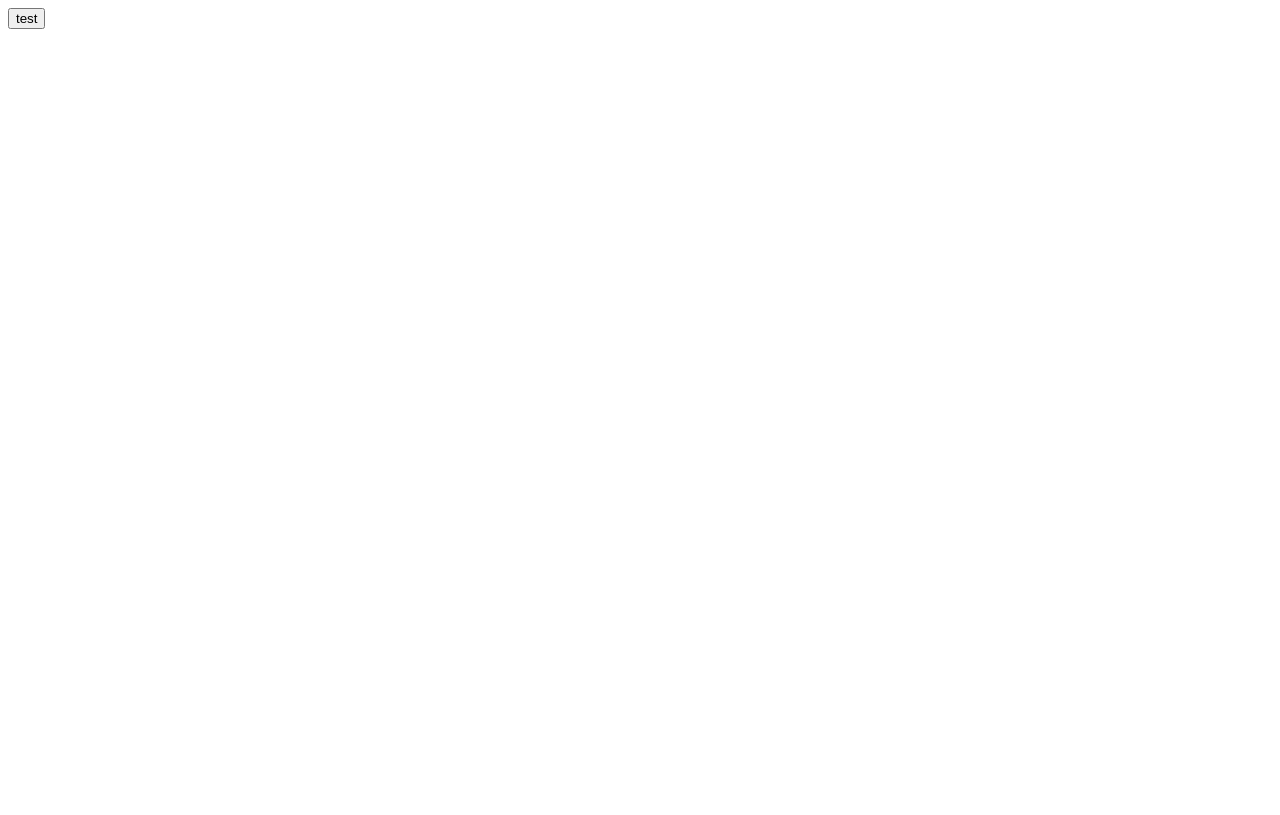
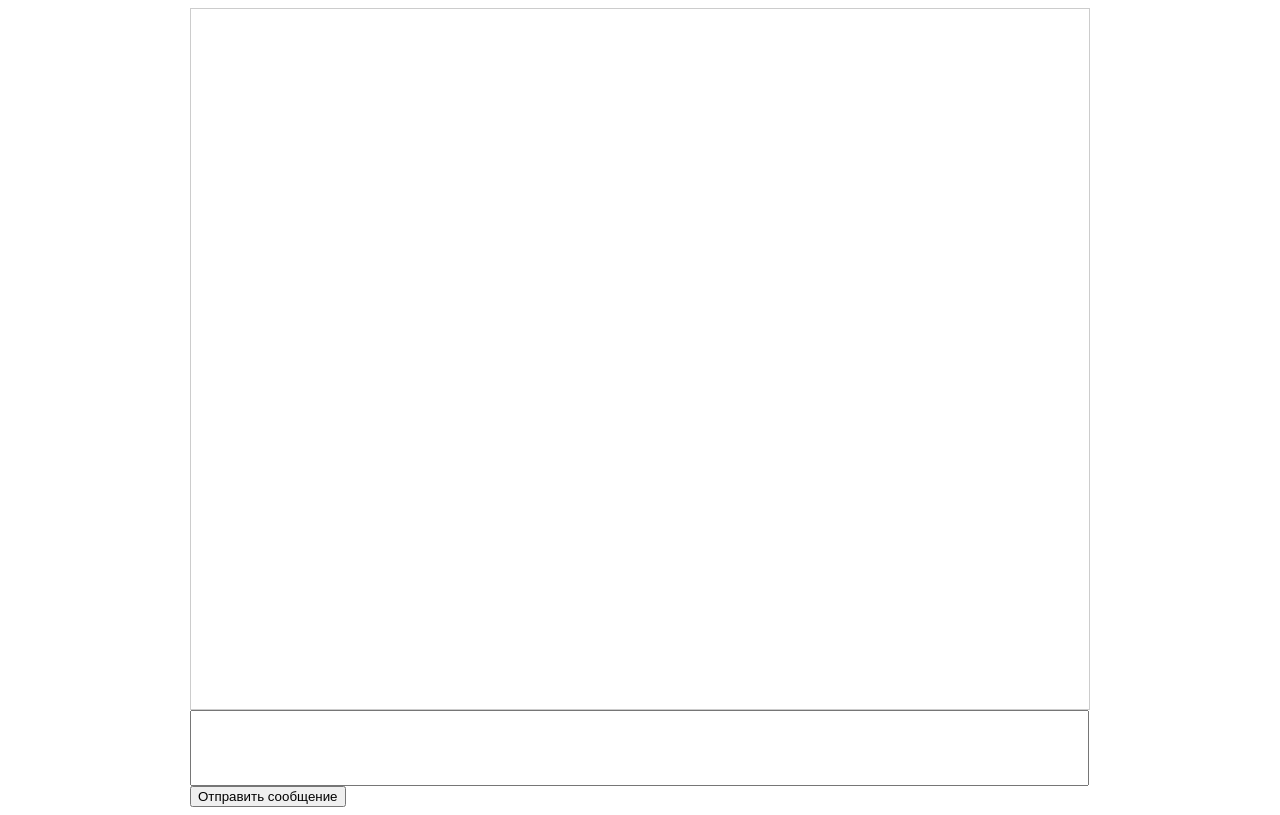
Before and after one commit to BogNikita/gb_react, a React app: page / in a window 1280 px wide. Built offline with nearby package versions, Linux system fonts and the light colour scheme.

Commit message:
homework2

```diff
--- a/src/components/App.jsx
+++ b/src/components/App.jsx
@@ -1,29 +1,20 @@
-import React from 'react';
+import React, {useState} from 'react';
 import ReactDom from 'react-dom';
 import Message from './Message.jsx';
+import MessageFiled from './MessageField.jsx';
 
 
-const App = (props) => {
-    let arr = [];
-
-    const MessageTest = (props) => {
-        return props.arr.map((item, index) => <Message key={index} text={item} />)
-    }
-
-
-    const click = e => {
-        arr.push('test');
-        ReactDom.render(
-            <MessageTest arr = { arr } />,
-            document.getElementById('root1')
-        )
+const App = (props) => {;
+    const divStyle = {
+        maxWidth: '900px',
+        margin: '0 auto',
     };
 
 
 
-return( <main>
-        <button onClick={click}>test</button>
-        <ul id="root1"></ul>
+
+return( <main style={divStyle}>
+            <MessageFiled/>
         </main>)
 };
 
--- a/src/components/Message.jsx
+++ b/src/components/Message.jsx
@@ -1,4 +1,5 @@
 import React from 'react';
 
- const Message = ({text, index}) => <li key={index}>{text}</li>
+ const Message = ({text, author}) => <div>{text} <br/><i>{author}</i></div>
+
  export default Message;
--- /dev/null
+++ b/src/components/MessageField.jsx
@@ -0,0 +1,53 @@
+import React, {useState} from 'react';
+import Message from './Message.jsx';
+
+const MessageFiled = () => {
+
+    const [state, setState] = useState([]);
+
+    const divStyle = {
+        height: '85vh',
+        border: '1px solid #ccc',
+        padding: '10px'
+    };
+
+
+    const submitMessage = (e) => {
+        e.preventDefault();
+        const message = e.target.text.value;
+        setState([...state, {author: 'User', message}]);
+        e.target.reset();
+    }
+
+    const componentDidUpdate = () => {
+        if (state.length % 2 === 1) {
+            setTimeout(() =>
+                setState(
+                [ ...state, {author: 'Robot', message:'Не приставай ко мне, я робот!'}]),
+            1000);
+        }
+    }
+
+    componentDidUpdate();
+    return (
+        <>
+            <div style={divStyle}>
+                {state.map(({author, message}, index) => {
+                return (<Message
+                    key={index}
+                    text ={message}
+                    author={author}
+                    />)})}
+            </div>
+            <form style={{width: '99%'}} onSubmit={ e => submitMessage(e)}>
+                <input type="text" style={{width: "100%", height: '70px', resize: 'none'}} name='text'/>
+
+                <button type='submit'>Отправить сообщение</button>
+            </form>
+        </>
+
+
+    )
+}
+
+export default MessageFiled;
```
